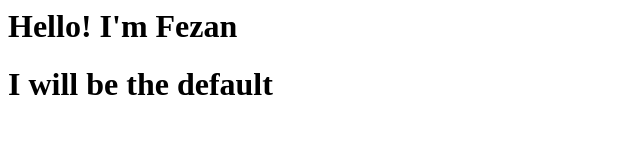
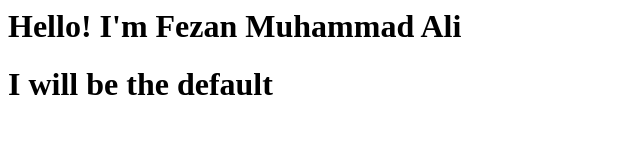
Before and after one commit to FezanMuhammadAli/gitPractice, a plain HTML site: page index.html in a window 1280 px wide. Shown: the whole page, without its empty margins (0-640 px from the left). Drawn offline with Linux system fonts and the light colour scheme.

Commit message:
edited index file for name

```diff
--- a/index.html
+++ b/index.html
@@ -1,2 +1,2 @@
-<h1>Hello! I'm Fezan</h1>
+<h1>Hello! I'm Fezan Muhammad Ali</h1>
 <h1>I will be the default</h1>
```
